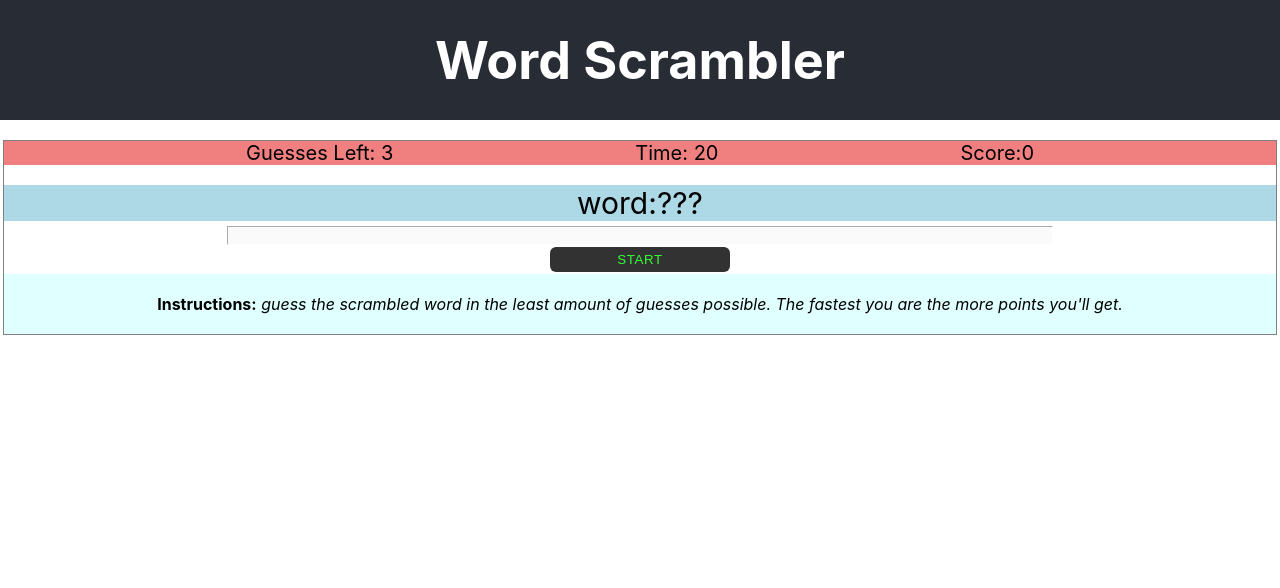
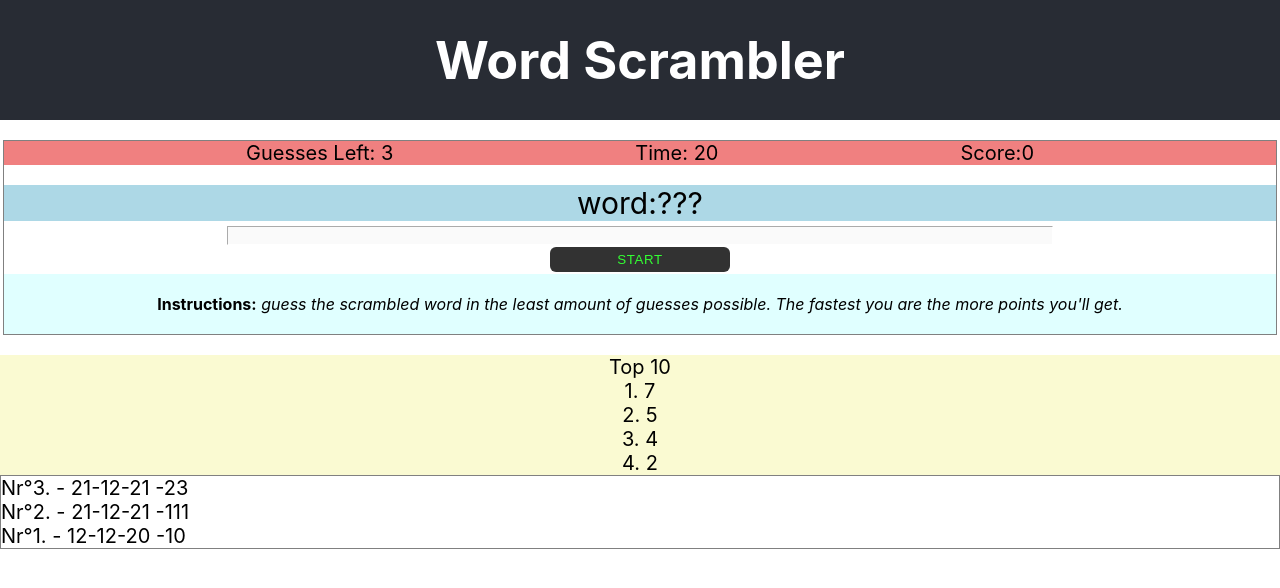
Before and after one commit to hugCarvalho/wordScrambler, a React (Create React App) app: page / in a window 1280 px wide. Shown: the top 588 px of the page. Built offline with nearby package versions, Linux system fonts and the light colour scheme.

Commit message:
Added Play log and scoreboard top10 sketch

```diff
--- a/src/App.js
+++ b/src/App.js
@@ -8,6 +8,7 @@ import Instructions from "./components/Instructions/Instructions";
 import Score from "./components/Score/Score";
 import Word from "./components/Word/Word";
 import chooseWord, { scrambleWord } from "./functions/functions";
+import Scoreboard, { Top10 } from "./components/Scoreboard/Scoreboard";
 //import WarningHandling from "./components/WarningHandling/WarningHandling";
 
 //TODO: delay appearance of scrambled word -first scramble then show
@@ -34,6 +35,7 @@ function App() {
   const [scrambledWord, setScrambledWord] = useState("");
   const [guess, setGuess] = useState(null);
   const [options, setOptions] = useState(initOptions);
+  const [scoreboard, setScoreboard] = useState(null);
 
   // const [warning, setWarning] = ""; //emptyString
   const onSubmitHandler = (e, userText) => {
@@ -60,6 +62,12 @@ function App() {
         throw new Error("OOOps, check status strings");
     }
   };
+
+  useEffect(() => {
+    if (localStorage.scoreboard) {
+      setScoreboard(JSON.parse(localStorage.getItem("scoreboard")));
+    }
+  }, []);
 
   //Timer ⏲️
   useEffect(() => {
@@ -171,6 +179,10 @@ function App() {
     options.pointsPerWordLength,
   ]);
 
+  useEffect(() => {
+    JSON.stringify(localStorage.setItem("scoreboard", score));
+  }, [score, scoreboard]);
+
   return (
     <div className="App">
       <Header />
@@ -192,6 +204,8 @@ function App() {
         </div>
       </main>
       {/* <WarningHandling warning={warning} /> */}
+      <Top10 />
+      <Scoreboard />
     </div>
   );
 }
--- /dev/null
+++ b/src/components/Scoreboard/Scoreboard.js
@@ -0,0 +1,65 @@
+import React from "react";
+import "./Scoreboard.scss";
+
+const DUMMY_DATA = [
+  {
+    number: 1,
+    date: "12-12-20",
+    score: 10,
+  },
+  {
+    number: 2,
+    date: "21-12-21",
+    score: 111,
+  },
+  {
+    number: 3,
+    date: "21-12-21",
+    score: 23,
+  },
+];
+
+function Scoreboard() {
+  return (
+    <div className="Scoreboard">
+      <ul>
+        {DUMMY_DATA.map(item => {
+          return (
+            <li key={item.number}>
+              <span>Nr°{item.number}.</span> - <span>{item.date}</span> -
+              <span>{item.score}</span>
+            </li>
+          );
+        }).reverse()}
+      </ul>
+    </div>
+  );
+}
+
+const showNumberOfScores = 10;
+const DUMMY_SCORES = [4, 7, 2, 5].sort((a, b) => b - a);
+
+export function Top10() {
+  return (
+    <div className="Top10">
+      <div className="wrapper__table">
+        <div className="rank-numbers"></div>
+        <ul>
+          <li>
+            <span>Top 10</span>
+          </li>
+          {DUMMY_SCORES.map((score, i) => {
+            return (
+              <li>
+                <span key={i}>{i + 1}. </span>
+                <span>{DUMMY_SCORES[i]}</span>
+              </li>
+            );
+          })}
+        </ul>
+      </div>
+    </div>
+  );
+}
+
+export default Scoreboard;
--- /dev/null
+++ b/src/components/Scoreboard/Scoreboard.scss
@@ -0,0 +1,9 @@
+.Scoreboard {
+  border: 1px solid gray;
+  min-width: 300px;
+  text-align: left;
+}
+
+.Top10 {
+  background-color: lightgoldenrodyellow;
+}
```
Also changed, not shown: 1 other file (tests, documents, lock files or other folders).
